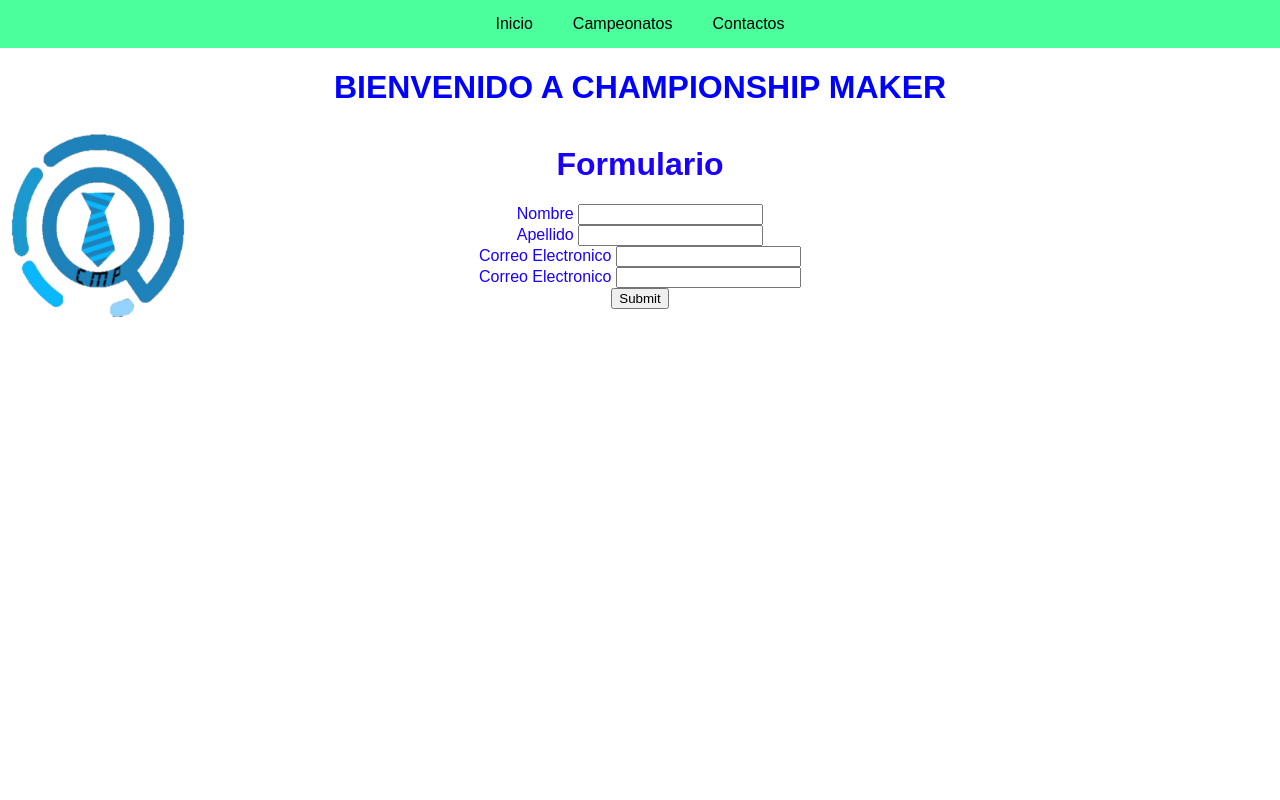
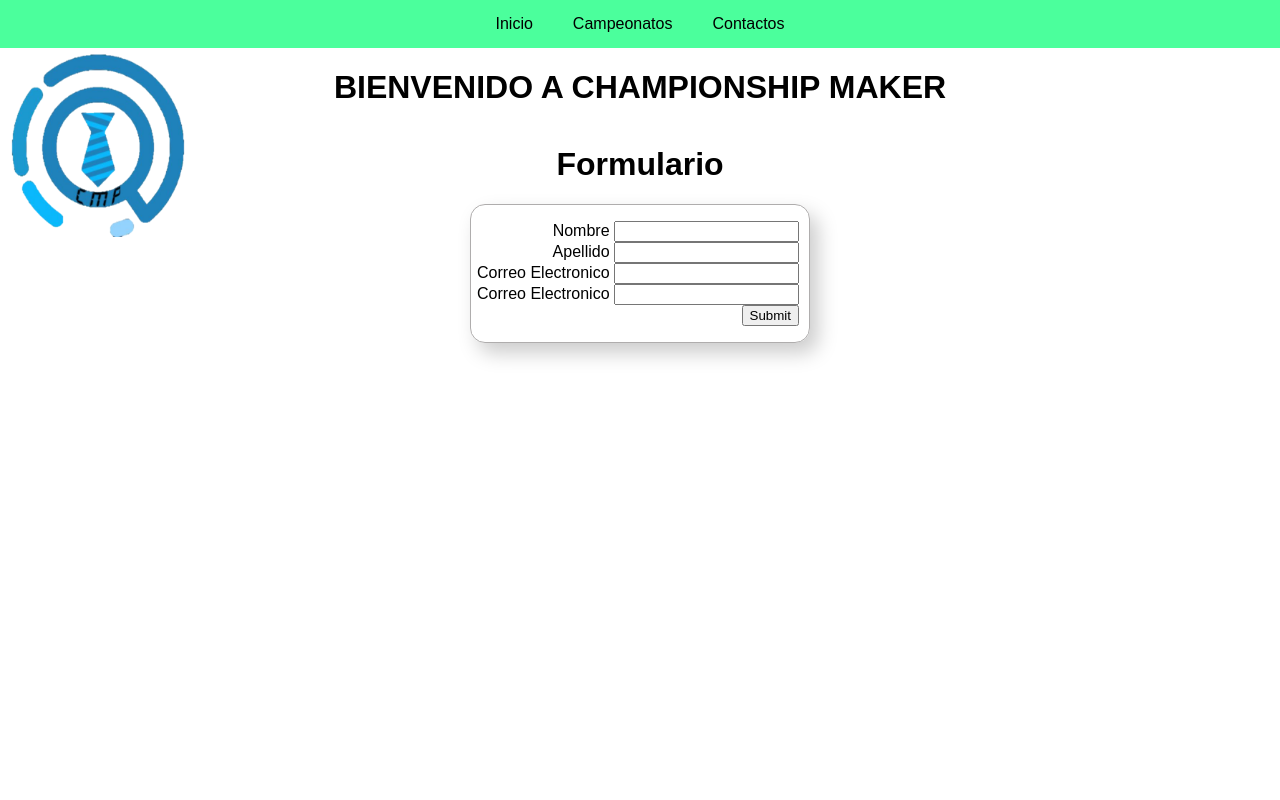
Before and after one commit to joshualpda16/ChampionshipMaker, a PHP site: page / in a window 1280 px wide. Run offline with PHP 8.4, Linux system fonts and the light colour scheme.

Commit message:
Modificaciones generales

```diff
--- a/index.html
+++ b/index.html
@@ -12,6 +12,7 @@
             <input type="checkbox" id="btn-menu">
             <label for="btm-menu"> <img class="menu" src="boton menu circulo.png" alt="">
             </label>
+
             <nav class="menu">
                 <ul>
                     <li><a href="">Inicio</a></li>
@@ -22,14 +23,16 @@
 
         </header>
 
+        <img class="logo"src="logopag.png" alt="logo">
+
         <h1 class="Titulo"> BIENVENIDO A CHAMPIONSHIP MAKER </h1>
 
-        <img class="logo"src="logopag.png" alt="logo">
         <br/>
 
         <h1 class="Formulario__Titulo">Formulario</h1>
 
-        <form action="" class="formulario__input">
+        <div id="formContainer">
+            <form action="" id="form1" class="">
                 <label for="" class="formulario__label">Nombre</label>
                 <input type="text" class="formulario__imput">
                 <br/>
@@ -45,5 +48,6 @@
                 <input type="submit" class="formulario__submit" >
                 <br/>
             </form>
+        </div>
     </body>
 </html>
--- a/style.css
+++ b/style.css
@@ -1,6 +1,7 @@
 body{
     margin: 0;
     font-family: sans-serif;
+    min-width: 400px;
 }
 header label{
     width: 30px;
@@ -13,29 +14,47 @@ header label{
 #btn-menu {
     display: none;
 }
+
 header{
-
     width: 100%;
-    background: rgba(51, 255, 143, 0.877);
 }
 
-.titulo {
-    color: blue;
+.Titulo{
+    text-align: center;
 }
+
 .menu ul{
+    background: rgba(51, 255, 143, 0.877);
     margin: 0;
     list-style: none;
     padding: 0;
-    display: flex;
     text-align: center;
     justify-content: center;
 }
+
+@media (min-width: 500px){
+    .menu ul{
+        display: flex;
+    }
+}
+
+@media (max-width: 500px){
+    .menu ul{
+        display: block;
+    }
+}
+
 .menu li a{
     display: block;
     padding: 15px 20px;
     color: #000000;
     text-decoration: rgb(255, 255, 255)
 }
+
+.menu li:hover{
+    background: rgba(37, 165, 95, 0.87);
+}
+
 .logo{
     position: fixed;
     width: 5cm;
@@ -43,25 +62,28 @@ header{
     text-align: center;
 }
 
-h1{
-    color: rgb(25, 0, 255);
+.logo{
+    width: 5cm;
     text-align: center;
+    height: 5cm;
+    position: fixed;
 }
-form{
-    color: rgb(25, 0, 255);
-    text-align: center;
+
+#form1{
+    text-align: right;
 }
-.Formulario {
-    width: 500px;
-    max-width: 100%;
-    margin: auto;
-    margin-top: 30px;
-    padding: 20px;
-    box-shadow: 0 0 20px 1px rgba (0,0,0,0.3);
-    position: relative;
-}
+
 .Formulario__Titulo{
     text-align: center;
     margin-top: 0;
-    color:rgb(25, 0, 255);
 }
+
+#formContainer{
+    width: 328px;
+    border: 1px solid #afadad;
+    box-shadow: 8px 10px 20px #CCC;
+    margin: auto;
+    border-radius: 15px;
+    padding-top: 16px;
+    padding-right: 10px;
+}
```
Lines whose indentation alone changed are shown as unchanged.
